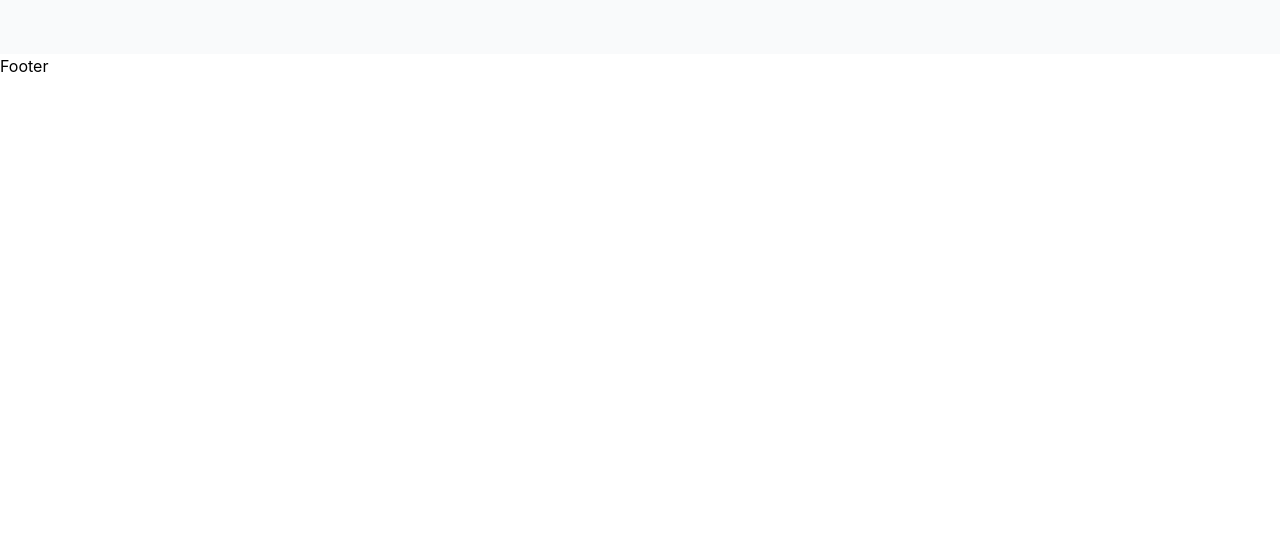
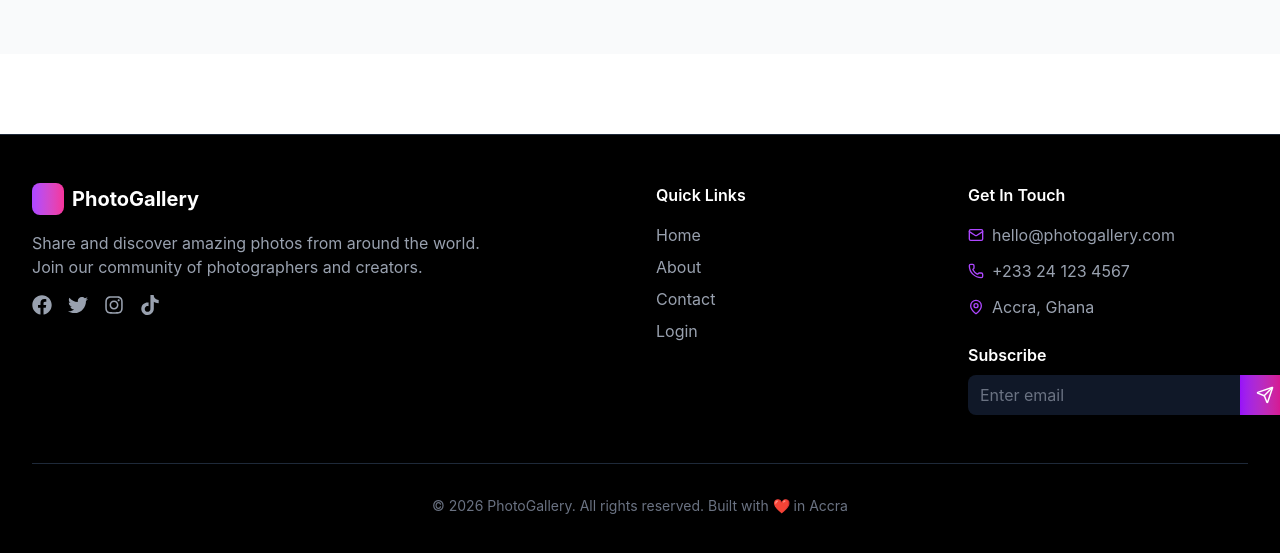
Before and after one commit to king-j1/photo-gallery, a React (Vite) app: page / in a window 1280 px wide. Shown: the part 811-1364 px from the top of the page. Before the commit the page ends 889 px from the top, so only its background shows below. Built offline with nearby package versions, Linux system fonts and the light colour scheme; no server answers.

Commit message:
footer and installed react-icons for footer socials

```diff
--- a/package.json
+++ b/package.json
@@ -15,6 +15,7 @@
     "lucide-react": "^1.21.0",
     "react": "^19.2.6",
     "react-dom": "^19.2.6",
+    "react-icons": "^5.6.0",
     "react-router-dom": "^7.18.0",
     "tailwindcss": "^4.3.1"
   },
--- a/src/components/Footer.jsx
+++ b/src/components/Footer.jsx
@@ -1,9 +1,113 @@
-import React from 'react'
+import React, { useState } from 'react';
+import { Link } from 'react-router-dom';
+import { Mail, Phone, MapPin, Send } from 'lucide-react';
+import { FaFacebook, FaTwitter, FaInstagram } from 'react-icons/fa';
 
 function Footer() {
+  const [email, setEmail] = useState('');
+
+  const handleSubscribe = (e) => {
+    e.preventDefault();
+    console.log('Subscribed:', email);
+    setEmail('');
+  };
+
   return (
-    <div>Footer</div>
-  )
+    <footer className="bg-black border-t border-gray-800 mt-20">
+      <div className="max-w-7xl mx-auto px-4 sm:px-6 lg:px-8 py-12">
+
+        <div className="grid grid-cols-1 md:grid-cols-4 gap-8">
+
+          {/* Brand + About */}
+          <div className="col-span-1 md:col-span-2">
+            <Link to="/" className="flex items-center gap-2 mb-4">
+              <div className="w-8 h-8 bg-gradient-to-r from-purple-500 to-pink-500 rounded-lg"></div>
+              <span className="text-xl font-bold text-white">PhotoGallery</span>
+            </Link>
+            <p className="text-gray-400 mb-4 max-w-md">
+              Share and discover amazing photos from around the world. Join our community of photographers and creators.
+            </p>
+
+            {/* Social Icons - react-icons version */}
+            <div className="flex gap-4 text-xl">
+              <a href="#" className="text-gray-400 hover:text-blue-500 transition-colors">
+                <FaFacebook />
+              </a>
+              <a href="#" className="text-gray-400 hover:text-sky-400 transition-colors">
+                <FaTwitter />
+              </a>
+              <a href="#" className="text-gray-400 hover:text-pink-500 transition-colors">
+                <FaInstagram />
+              </a>
+              <a href="#" className="text-gray-400 hover:text-white transition-colors">
+                <svg width="20" height="20" viewBox="0 0 24 24" fill="currentColor">
+                  <path d="M12.525.02c1.31-.02 2.61-.01 3.91-.02.08 1.53.63 3.09 1.75 4.17 1.12 1.11 2.7 1.62 4.24 1.79v4.03c-1.44-.05-2.89-.35-4.2-.97-.57-.26-1.1-.59-1.62-.93-.01 2.92.01 5.84-.02 8.75-.08 1.4-.54 2.79-1.35 3.94-1.31 1.92-3.58 3.17-5.91 3.21-1.43.08-2.86-.31-4.08-1.03-2.02-1.19-3.44-3.37-3.65-5.71-.02-.5-.03-1-.01-1.49.18-1.9 1.12-3.72 2.58-4.96 1.66-1.44 3.98-2.13 6.15-1.72.02 1.48-.04 2.96-.04 4.44-.99-.32-2.15-.23-3.02.37-.63.41-1.11 1.04-1.36 1.75-.21.51-.15 1.07-.14 1.61.24 1.64 1.82 3.02 3.5 2.87 1.12-.01 2.19-.66 2.77-1.61.19-.33.4-.67.41-1.06.1-1.79.06-3.57.07-5.36.01-2.5-.01-5.01.01-7.51z"/>
+                </svg>
+              </a>
+            </div>
+          </div>
+
+          {/* Quick Links */}
+          <div>
+            <h3 className="text-white font-semibold mb-4">Quick Links</h3>
+            <ul className="space-y-2">
+              <li><Link to="/" className="text-gray-400 hover:text-white transition-colors">Home</Link></li>
+              <li><Link to="/about" className="text-gray-400 hover:text-white transition-colors">About</Link></li>
+              <li><Link to="/contact" className="text-gray-400 hover:text-white transition-colors">Contact</Link></li>
+              <li><Link to="/login" className="text-gray-400 hover:text-white transition-colors">Login</Link></li>
+            </ul>
+          </div>
+
+          {/* Contact + Subscribe */}
+          <div>
+            <h3 className="text-white font-semibold mb-4">Get In Touch</h3>
+            <ul className="space-y-3 mb-6">
+              <li className="flex items-center gap-2 text-gray-400">
+                <Mail size={16} className="text-purple-500" />
+                <span>hello@photogallery.com</span>
+              </li>
+              <li className="flex items-center gap-2 text-gray-400">
+                <Phone size={16} className="text-purple-500" />
+                <span>+233 24 123 4567</span>
+              </li>
+              <li className="flex items-center gap-2 text-gray-400">
+                <MapPin size={16} className="text-purple-500" />
+                <span>Accra, Ghana</span>
+              </li>
+            </ul>
+
+            {/* Subscribe Form */}
+            <form onSubmit={handleSubscribe}>
+              <label className="text-white font-semibold mb-2 block">Subscribe</label>
+              <div className="flex">
+                <input
+                  type="email"
+                  placeholder="Enter email"
+                  value={email}
+                  onChange={(e) => setEmail(e.target.value)}
+                  required
+                  className="flex-1 bg-gray-900 border-gray-700 rounded-l-lg px-3 py-2 text-white placeholder-gray-500 focus:outline-none focus:border-purple-500 transition-colors"
+                />
+                <button
+                  type="submit"
+                  className="bg-gradient-to-r from-purple-600 to-pink-600 hover:from-purple-700 hover:to-pink-700 px-4 py-2 rounded-r-lg transition-all duration-200"
+                >
+                  <Send size={18} className="text-white" />
+                </button>
+              </div>
+            </form>
+          </div>
+        </div>
+
+        {/* Bottom Bar */}
+        <div className="border-t border-gray-800 mt-12 pt-8 text-center">
+          <p className="text-gray-500 text-sm">
+            © 2026 PhotoGallery. All rights reserved. Built with ❤️ in Accra
+          </p>
+        </div>
+      </div>
+    </footer>
+  );
 }
 
-export default Footer
+export default Footer;
```
Also changed, not shown: 1 other file (tests, documents, lock files or other folders).
